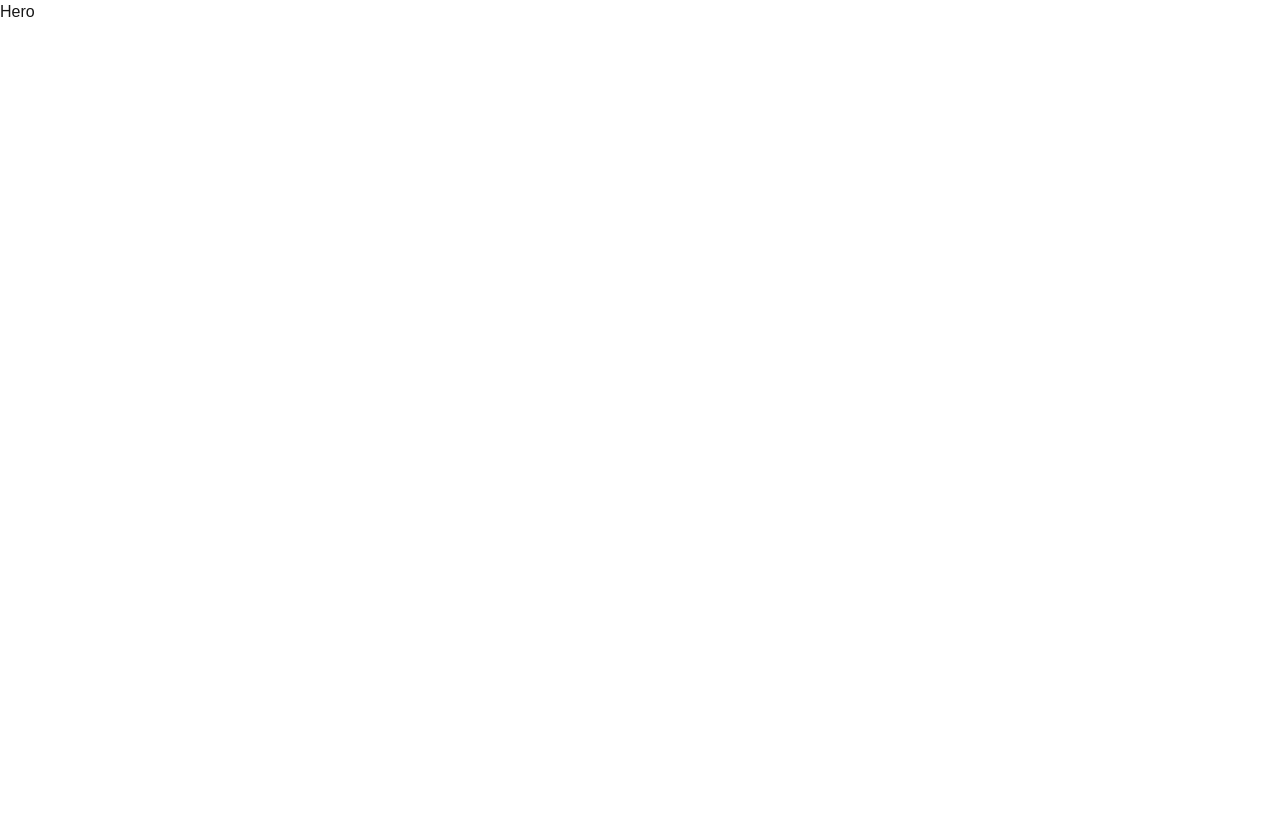
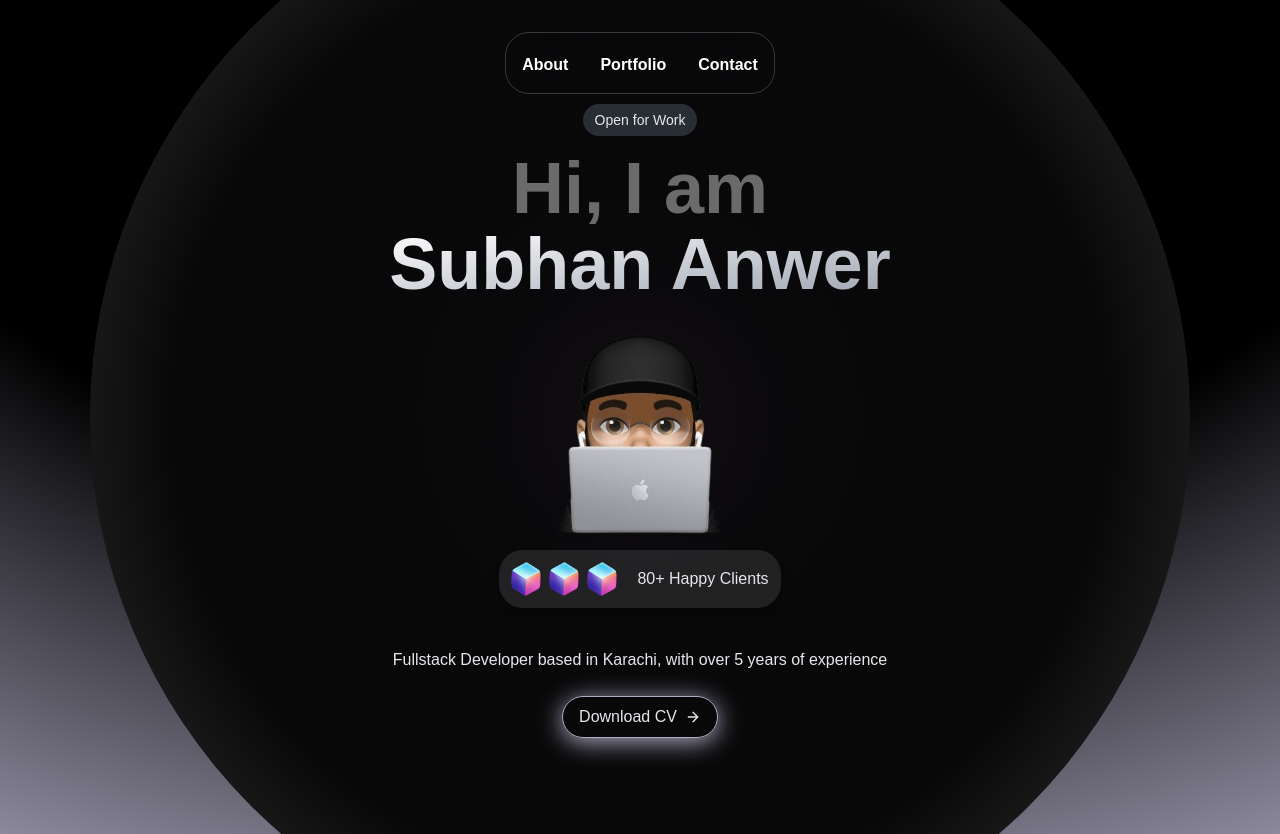
Before and after one commit to Subhan-Anwer/subhan-portfolio-web, a Next.js app: page / in a window 1280 px wide. Before the commit the page ends 800 px from the top, so only its background shows below. Built offline with nearby package versions, Linux system fonts and the light colour scheme.

Commit message:
Hero Section

```diff
--- a/src/app/globals.css
+++ b/src/app/globals.css
@@ -15,9 +15,73 @@
 }
 
 body {
-  color: var(--foreground);
-  background: var(--background);
-  font-family: Arial, Helvetica, sans-serif;
+  font-family: Poppins, Poppins-Fallback, sans-serif;
+  margin: 0;
+  padding: 0;
+  box-sizing: border-box;
+  scroll-behavior: smooth;
+}
+
+.bg-circle-container {
+  position: absolute;
+  top: 50%;
+  left: 50%;
+  transform: translate(-50%, -50%);
+  width: 1100px;
+  height: 1100px;
+  border-radius: 50%;
+  z-index: 0;
+}
+
+.bg-circle-background {
+  position: absolute;
+  width: 100%;
+  height: 100%;
+  border-radius: 50%;
+  background-color: rgba(0, 0, 0, 1);
+  z-index: -1;
+}
+
+.bg-circle {
+  position: absolute;
+  top: 50%;
+  left: 50%;
+  transform: translate(-50%, -50%);
+  width: 1100px;
+  height: 1100px;
+  border-radius: 50%;
+  background: radial-gradient(circle,
+              #161616e6 0%,
+              rgba(19, 18, 18, 0.9) 1%,
+              rgba(48, 39, 48, 0.3) 10%,
+              rgba(46, 40, 49, 0.2) 20%,
+              rgba(82, 78, 85, 0.1) 60%,
+              rgb(65, 63, 63) 100%);
+  z-index: 0;
+}
+
+.color {
+  background-color: #766c77;
+}
+
+.glass{
+  background: linear-gradient(135deg, rgba(255, 255, 255, 0.1), rgba(255, 255, 255, 0));
+  backdrop-filter: blur(10px);
+  -webkit-backdrop-filter: blur(10px);
+  border-radius: 20px;
+  border:1px solid rgba(255, 255, 255, 0.18);
+  box-shadow: 0 8px 32px 0 rgba(0, 0, 0, 0.37);
+
+}
+
+html {
+  scroll-behavior: smooth;
+}
+
+@media (prefers-reduced-motion: reduce) {
+  html {
+    scroll-behavior: auto;
+  }
 }
 
 @layer utilities {
--- a/src/components/Hero.tsx
+++ b/src/components/Hero.tsx
@@ -1,9 +1,12 @@
 'use client'
-import { animate, useMotionTemplate, useMotionValue } from 'framer-motion';
+import { animate, motion, useMotionTemplate, useMotionValue } from 'framer-motion';
 import React, { useEffect } from 'react'
 import obj from '@/assets/obj1.png'
+import profilePic from '@/assets/profilepic.png'
+import Image from 'next/image';
+import { FiArrowRight } from 'react-icons/fi';
 
-const COLORS_TOP = ["#13FFAA", "#1367C6", "#CE84CF", "#DD335C"]
+const COLORS_TOP = ["#1367C6", "#13FFAA", "#CE84CF", "#DD335C"]
 
 const Hero = () => {
   const color = useMotionValue(COLORS_TOP[0]);
@@ -17,11 +20,83 @@ const Hero = () => {
     })
   }, [])
 
-  const bgImage = useMotionTemplate`radial-gradient(125% 125% at 50% 0%, #000 50%, ${color})`
+  const backgroundImage = useMotionTemplate`radial-gradient(125% 125% at 50% 0%, #000 50%, ${color})`
+  const border = useMotionTemplate`1px solid ${color}`
+  const boxShadow = useMotionTemplate`0px 4px 24px ${color}`
 
 
   return (
-    <div>Hero</div>
+    <motion.section
+      style={{
+        backgroundImage
+      }}
+      className="relative grid min-h-screen place-content-center overflow-hidden px-4 py-24 text-gray-200"
+    >
+
+      <div className='z-10 flex flex-col items-center text-center'>
+        <span className='sm:mb-4 mb-5 inline-block rounded-full bg-gray-600/50 px-3 py-1.5 mt-2 sm:text-sm text-xs'>
+          Open for Work
+        </span>
+
+        <h1 className='text-white/40 text-4xl sm:text-5xl md:text-7xl font-black mb-1'>Hi, I am</h1>
+        <h1 className='max-w-3xl bg-gradient-to-br from-white to-gray-400 bg-clip-text font-black leading-tight text-transparent text-4xl sm:text-5xl md:text-7xl'>Subhan Anwer</h1>
+
+        <Image
+          src={profilePic}
+          alt='profile pic'
+          width={250}
+        />
+        <div className='flex flex-col sm:flex-row bg-white/10 shadow-xl p-3 rounded-3xl justify-center items-center sm:space-x-2 gap-3 mb-4 sm:mt-0 mt-6'>
+          <div className="flex items-center justify-center space-x-2">
+            <Image
+              src={obj}
+              alt='object'
+              width={30}
+              className='rounded-2xl mx-auto'
+            />
+            <Image
+              src={obj}
+              alt='object'
+              width={30}
+              className='rounded-2xl mx-auto'
+            />
+            <Image
+              src={obj}
+              alt='object'
+              width={30}
+              className='rounded-2xl mx-auto'
+            />
+          </div>
+          <p>80+ Happy Clients</p>
+        </div>
+
+        <p className='my-6 max-w-xl '>Fullstack Developer based in Karachi, with over 5 years of experience</p>
+
+        <motion.button
+          style={{
+            border,
+            boxShadow
+          }}
+          whileHover={{
+            scale: 1.015
+          }}
+          whileTap={{
+            scale: 0.985
+          }}
+          className='flex w-fit items-center gap-2 rounded-full px-4 py-2'
+        >
+          Download CV
+          <FiArrowRight />
+        </motion.button>
+
+      </div>
+
+      <div className='bg-circle-container'>
+        <div className='bg-circle-background'></div>
+        <div className='bg-circle'></div>
+      </div>
+
+    </motion.section>
   )
 }
 
```
Also changed, not shown: public/logo.png (deleted), src/assets/profilepic.png (added).
